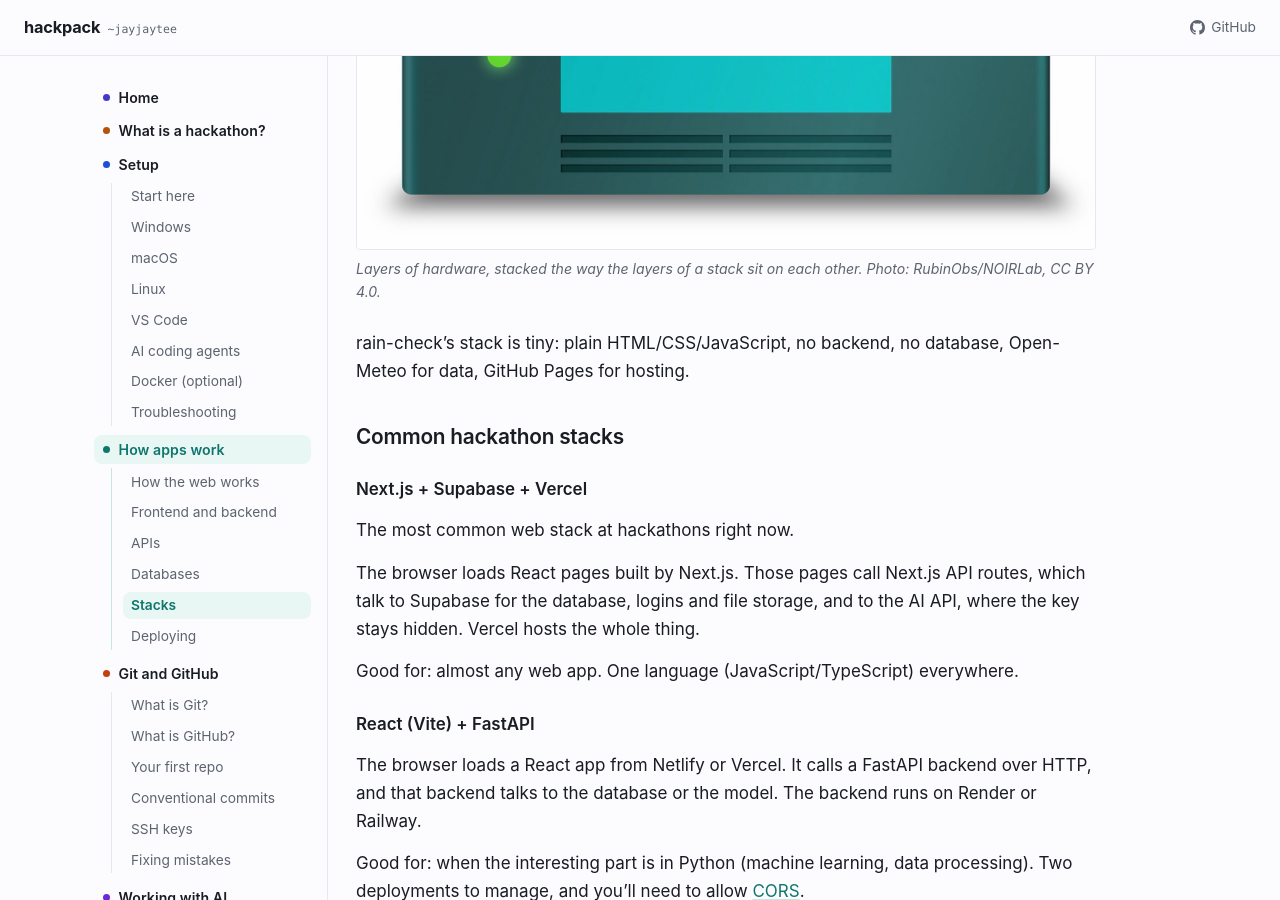
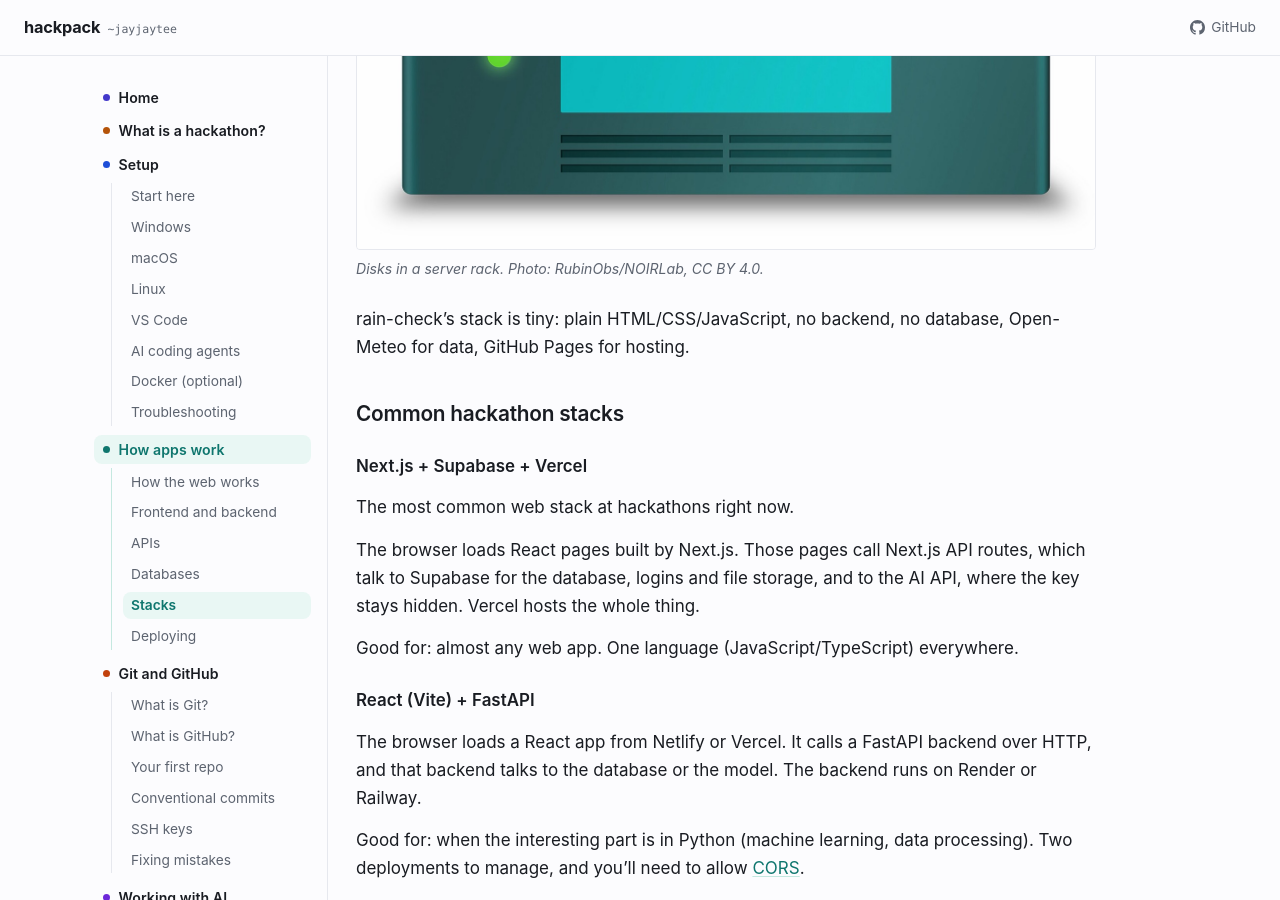
Before and after one commit to Jay-Jay-Tee/hackpack, a Jekyll site: the page built from basics/stacks.md, in a window 1280 px wide and 900 px high, scrolled down 1013 px. Built offline with Jekyll 4.4.1, drawn with Linux system fonts in a browser that asks for light colours; our own code applies the rules of GitHub Pages for plain Markdown files.

Commit message:
docs: plainer captions on the three new photos

```diff
--- a/basics/stacks.md
+++ b/basics/stacks.md
@@ -11,7 +11,7 @@
 | Extras | Outside services | Gemini API |
 
 ![A tall stack of hard drives in a server rack](../assets/img/server-stack.jpg)
-*Layers of hardware, stacked the way the layers of a stack sit on each other. Photo: RubinObs/NOIRLab, CC BY 4.0.*
+*Disks in a server rack. Photo: RubinObs/NOIRLab, CC BY 4.0.*
 
 rain-check's stack is tiny: plain HTML/CSS/JavaScript, no backend, no database, Open-Meteo for data, GitHub Pages for hosting.
 
```
Also changed, not shown: basics/databases.md (+1 -1 lines), git/what-is-git.md (+1 -1 lines).
